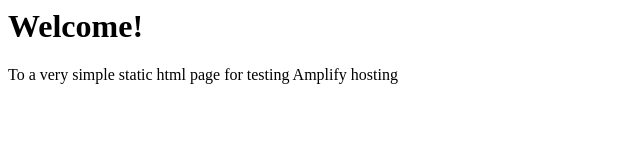
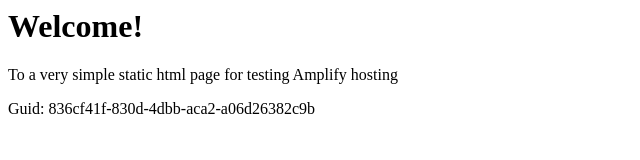
Before and after one commit to aws-aemilia-gru/Github-PR-Commit-Integration-Test-DoNotTouch-Gith-P5X5MO5I-v1-preprod-sa-east-1, a website: page src/index.html in a window 1280 px wide. Shown: the whole page, without its empty margins (0-640 px from the left). Drawn offline with Linux system fonts and the light colour scheme.

Commit message:
commit from integ tests

```diff
--- a/src/index.html
+++ b/src/index.html
@@ -1,3 +1,5 @@
+
+
 <html lang="en">
 
 <head>
@@ -10,6 +12,6 @@
 <body>
     <h1>Welcome!</h1>
     <p>To a very simple static html page for testing Amplify hosting</p>
-</body>
+    <p>Guid: 836cf41f-830d-4dbb-aca2-a06d26382c9b</p></body>
 
 </html>
```
